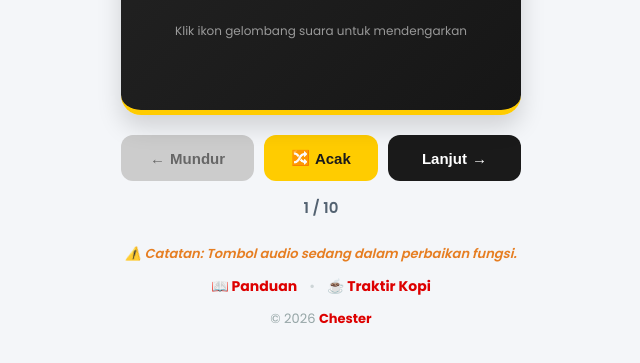
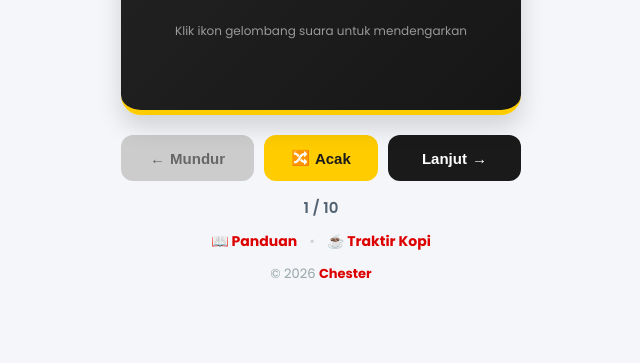
Before and after one commit to NuariChester/jerman-flashcard, a plain HTML site: page index.html in a window 1280 px wide. Shown: the part 415-778 px from the top of the page, without its empty margins (319-959 px from the left). Drawn offline with nearby package versions, Linux system fonts and the light colour scheme.

Commit message:
index.html

```diff
--- a/index.html
+++ b/index.html
@@ -470,8 +470,6 @@
         <button class="btn-restart" id="btnRestart" onclick="restartWithRandomOrder()">🔄 Mengulang Kembali (Acak Urutan)</button>
     </div>
 
-    <!-- Catatan Perbaikan -->
-    <div class="maintenance-note">⚠️ Catatan: Tombol audio sedang dalam perbaikan fungsi.</div>
 
     <!-- MENU PANDUAN & TRAKTIR KOPI (Sesuai Garis Oranye) -->
     <div class="footer-links">
```
